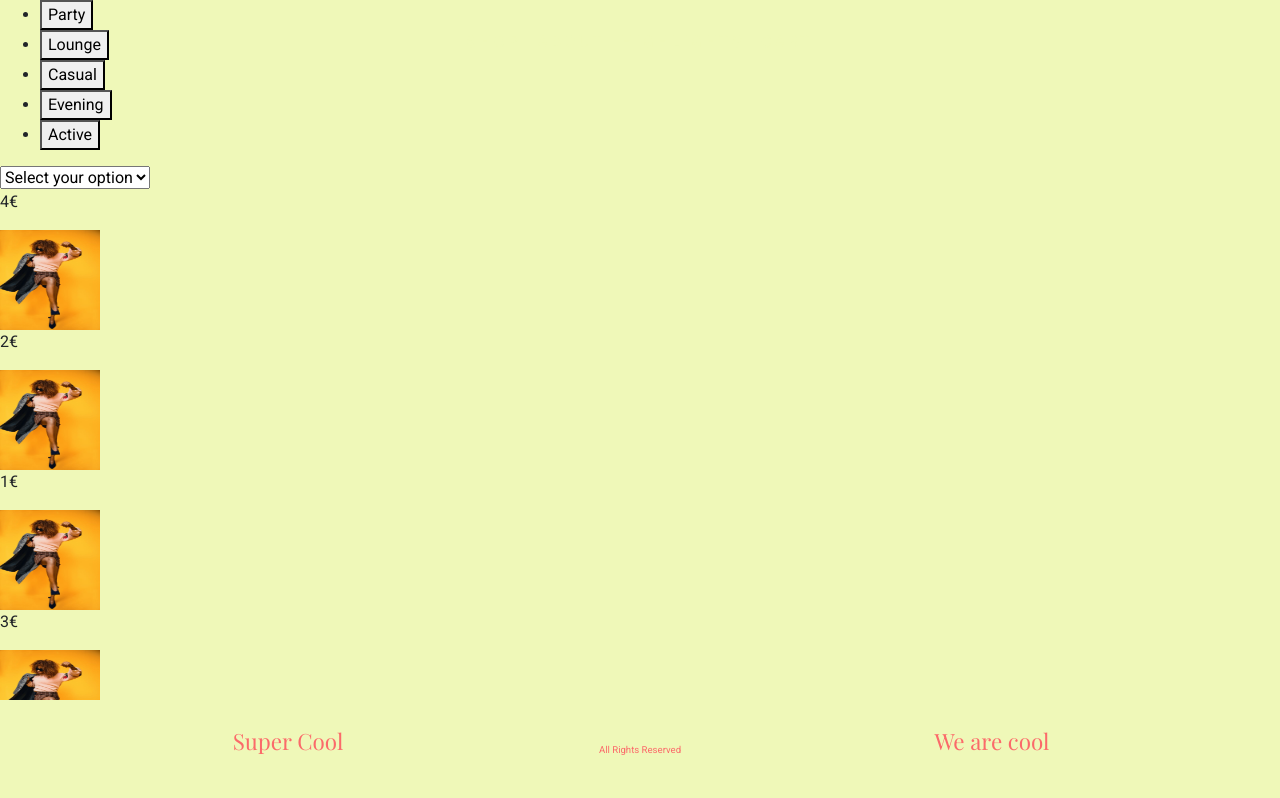
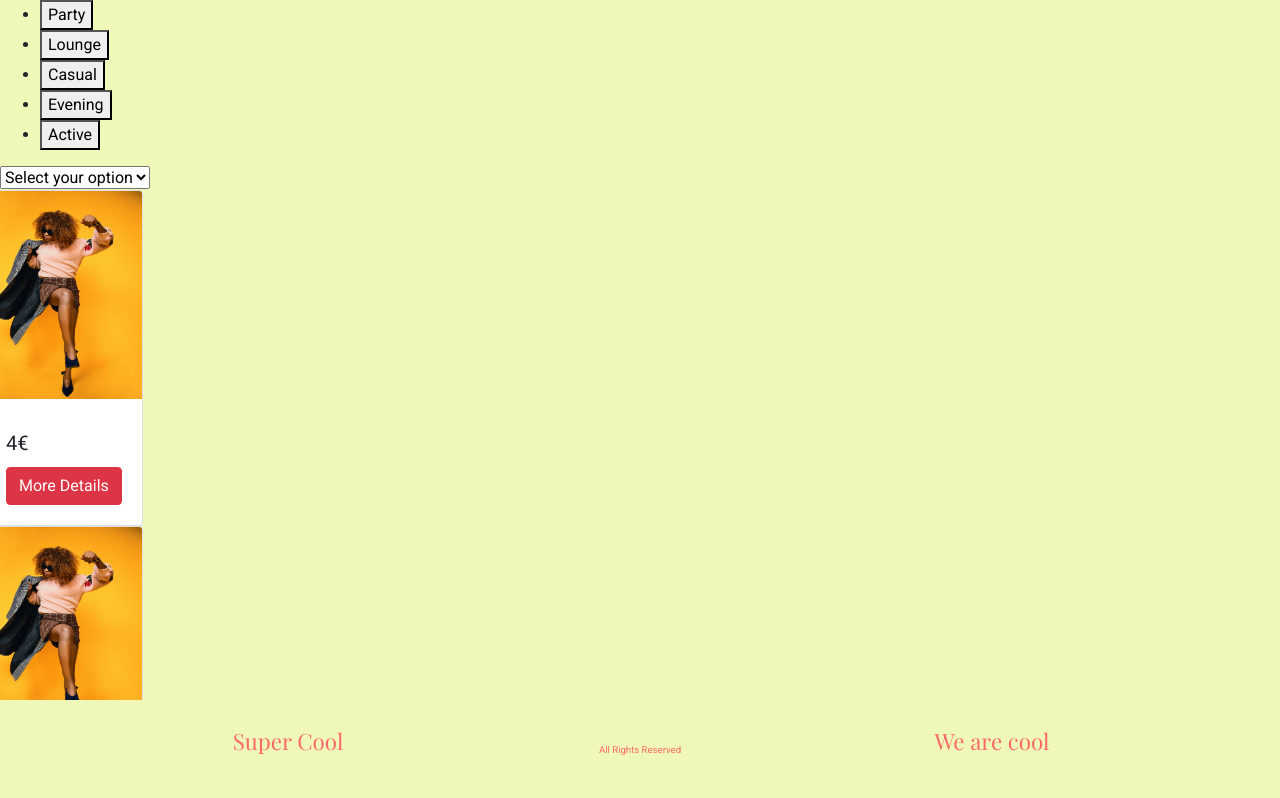
Before and after one commit to seymonyu/borlin, a React (Create React App) app: page /product in a window 1280 px wide. Shown: the top 798 px of the page. Built offline with nearby package versions, Linux system fonts and the light colour scheme; a web font is replaced by a local one.

Commit message:
Initial Commit

```diff
--- /dev/null
+++ b/src/component/ProductCard/ProductCard.css
@@ -0,0 +1,5 @@
+.AllProduct {
+  display: flex;
+  align-items: center;
+  justify-content: center;
+}
--- /dev/null
+++ b/src/component/ProductCard/ProductCard.js
@@ -0,0 +1,57 @@
+import React, { Component } from "react";
+import { getProduct } from "../../reducers/action/index";
+import { connect } from "react-redux";
+import Button from "react-bootstrap/Button";
+import Card from "react-bootstrap/Card";
+import Row from "react-bootstrap/Row";
+import Col from "react-bootstrap/Col";
+import Container from "react-bootstrap/Row";
+
+import { Link } from "react-router-dom";
+
+export function mapStateToProps(state) {
+  return {
+    product: state.getProduct,
+  };
+}
+
+class ProductCard extends Component {
+  handleDispatch = (e) => {
+    const productId = e.target.id;
+    let filteredProduct = {};
+    this.props.data.filter((item) => {
+      if (item.id === parseFloat(productId)) filteredProduct = item;
+    });
+
+    this.props.dispatch(getProduct(filteredProduct));
+  };
+
+  render() {
+    return (
+      <Container className="AllProduct">
+        <Row>
+          <Col>
+            <Card>
+              <Card.Img
+                variant="top"
+                src={this.props.product.image}
+                id={this.props.product.id}
+                style={{ height: "13rem" }}
+                onClick={this.handleDispatch}
+              />
+              <Card.Body>
+                <Card.Title>{this.props.product.name}</Card.Title>
+                <Card.Title>{this.props.product.price}</Card.Title>
+                <Link to={`/productdetails`}>
+                  <Button variant="danger">More Details</Button>
+                </Link>
+              </Card.Body>
+            </Card>
+          </Col>
+        </Row>
+      </Container>
+    );
+  }
+}
+
+export default connect()(ProductCard);
--- a/src/component/pages/product/Product.js
+++ b/src/component/pages/product/Product.js
@@ -3,6 +3,7 @@ import { data } from "../../../API/data";
 import "../../../stylesheets/products.scss";
 import { getProduct } from "../../../reducers/action/index";
 import { connect } from "react-redux";
+import ProductCard from "../../ProductCard/ProductCard";
 
 class Product extends Component {
   state = {
@@ -24,27 +25,16 @@ class Product extends Component {
   handleprices = (e) => {
     const action = e.target.value;
 
-
-
     this.setState({
-      sortValue: action === "ASC" ? this.state.productList.sort(
-        (a, b) => parseFloat(a.price) - parseFloat(b.price)
-      ): this.state.productList.sort(
-        (a, b) =>  parseInt(b.price) - parseInt(a.price)
-      )
+      sortValue:
+        action === "ASC"
+          ? this.state.productList.sort(
+              (a, b) => parseFloat(a.price) - parseFloat(b.price)
+            )
+          : this.state.productList.sort(
+              (a, b) => parseInt(b.price) - parseInt(a.price)
+            ),
     });
-
-
-  };
-
-  handleDispatch = (e) => {
-    const productId = e.target.id;
-    let filteredProduct = {};
-    this.state.data.filter((item) => {
-      if (item.id === parseFloat(productId)) filteredProduct = item;
-    });
-
-    this.props.dispatch(getProduct(filteredProduct));
   };
 
   render() {
@@ -52,37 +42,27 @@ class Product extends Component {
       <div>
         <ul>
           <li>
-            {" "}
             <button id="party" onClick={this.handlerSelectedData}>
-              {" "}
               Party
             </button>
           </li>
           <li>
-            {" "}
             <button id="lounge" onClick={this.handlerSelectedData}>
-              {" "}
               Lounge
             </button>
           </li>
           <li>
-            {" "}
             <button id="casual" onClick={this.handlerSelectedData}>
-              {" "}
               Casual
             </button>
           </li>
           <li>
-            {" "}
             <button id="evening" onClick={this.handlerSelectedData}>
-              {" "}
               Evening
             </button>
           </li>
           <li>
-            {" "}
             <button id="active" onClick={this.handlerSelectedData}>
-              {" "}
               Active
             </button>
           </li>
@@ -100,20 +80,13 @@ class Product extends Component {
 
         {/* here we will be mappin using the component card  */}
 
-
-        {this.state.productList.length>0? this.state.productList.map((product, i) => (
-          <div key={i}>
-            <p>{product.price}</p>
-            <img   onClick={this.handleDispatch} id={product.id} src={product.image} alt={product.id} />
-          </div>
-        )):this.state.data.map( (product,i) =>
-            <div key={i}>
-            <p>{product.price}</p>
-            <img   onClick={this.handleDispatch} id={product.id}src={product.image} alt={product.id} />
-          </div>
-          )
-        }
-
+        {this.state.productList.length > 0
+          ? this.state.productList.map((product, i) => (
+              <ProductCard product={product} data={this.state.data} />
+            ))
+          : this.state.data.map((product, i) => (
+              <ProductCard product={product} data={this.state.data} />
+            ))}
       </div>
     );
   }
--- /dev/null
+++ b/src/reducers/action/productWishlist.js
@@ -0,0 +1,2 @@
+export const ADD_TO_WISHLIST = "ADD_TO_WISHLIST";
+export const REMOVE_FROM_WISHLIST = "REMOVE_FROM_WISHLIST";
```
Also changed, not shown: src/reducers/action/wishlistAction.js (added, +16 -0 lines), 1 other file (tests, documents, lock files or other folders).
